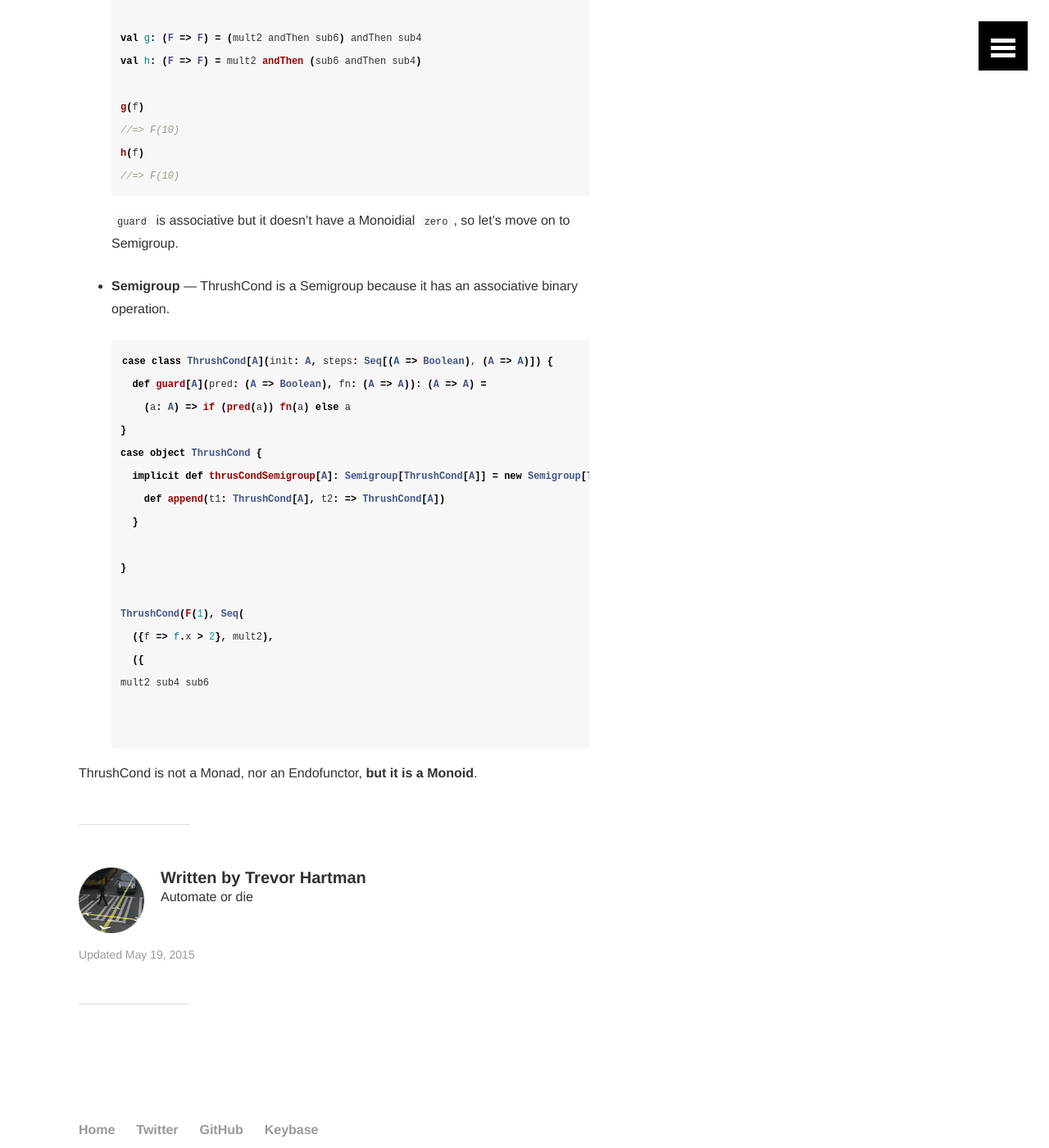
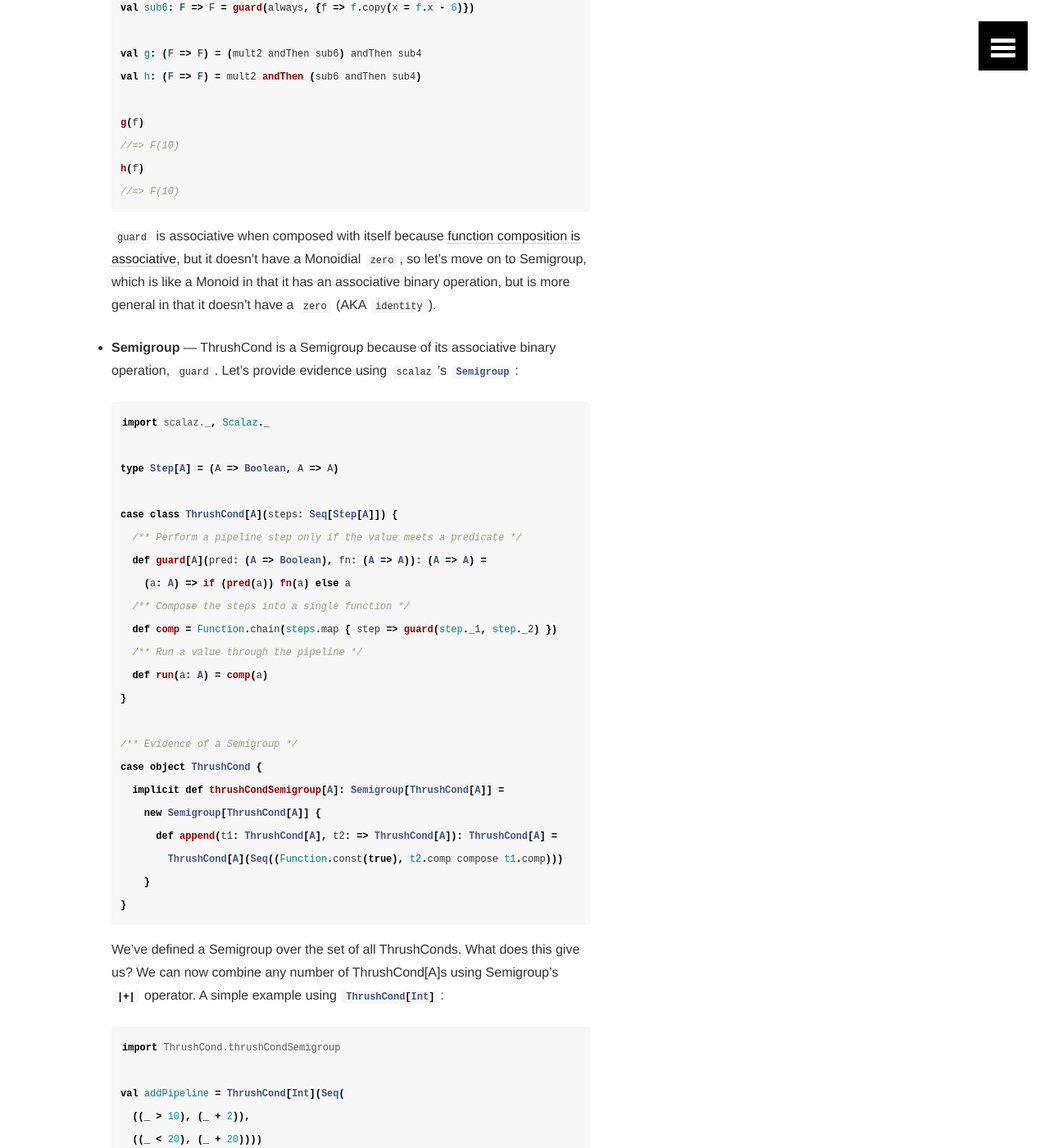
Before and after one commit to devth/devth.github.com, a Jekyll site: the page built from _posts/2015-05-19-thrush-cond-is-not-a-monad.md, in a window 1280 px wide and 1400 px high, scrolled down 3987 px. Shown: the whole window at 82% size. Built offline with Jekyll 4.4.1, drawn with Linux system fonts in a browser that asks for light colours; Markdown is read by kramdown in place of the engine named in the settings; comment, search, counter and statistics services are not loaded; some of the changed text lies outside the part shown.

Commit message:
ThrushCond is a Semigroup

````diff
--- a/_posts/2015-05-19-thrush-cond-is-not-a-monad.md
+++ b/_posts/2015-05-19-thrush-cond-is-not-a-monad.md
@@ -3,7 +3,7 @@ layout: article
 title: ThrushCond is not a Monad
 categories: scala
 comments: true
-excerpt: "Clojure has a useful macro called cond-> that conditionally threads an initial value through a series of predicate/function pairs"
+excerpt: "Clojure has a useful macro called cond-> that conditionally threads an initial value through a series of predicate/function pairs — let's explore a Scala equivalent"
 image:
   feature: thrush_cond_feature.jpg
   teaser: thrush_cond_teaser.jpg
@@ -15,8 +15,9 @@ Clojure has a useful macro called
 threads an initial value through a series of predicate/function pairs only
 applying each function if its predicate returns true. In this post we're going
 to look at a Scala representation, and whether it fits the shape and laws of any
-common algebraic structures: Monoid, Functor (Endofunctor, to be specific), and
-Monad.
+[common algebraic structures](https://en.wikipedia.org/wiki/Outline_of_algebraic_structures#Types_of_algebraic_structures).
+We'll look at Functor (Endofunctor, to be specific), Monad, Monoid, and
+Semigroup.
 
 Let's start with an example in Clojure. We want to build up a request based on
 some arbitrary conditions:
@@ -54,7 +55,7 @@ some arbitrary conditions:
 
 Since Clojure's `->`{:.language-clojure} operator is sometimes referred to as
 the "thrush" operator, I'm going to call `cond->`{:.language-clojure}
-`ThrushCond`{:.language-scala}.
+in Scala `ThrushCond`{:.language-scala}.
 
 First let's model the `Request`{:.language-scala} and helpers equivalent to
 those we used in the Clojure example:
@@ -82,7 +83,7 @@ val userAddress: Option[String] = None
 val accept = "json"
 ```
 
-Now let's create the `ThrushCond`{:.language-scala} class that takes an initial
+Now we'll create the `ThrushCond`{:.language-scala} class that takes an initial
 value, the steps as a `Seq`{:.language-scala} of a predicate/function pairs,
 and defines a `fold`{:.language-scala} method which runs the computation:
 
@@ -132,7 +133,8 @@ val requestPipeline: (Request => Request) =
   Function.chain(Seq(
     guard({_ => userName.isDefined}, {_.addParam("userName", userName.get)}),
     guard({_ => userAddress.isDefined}, {_.addParam("userAddress", userAddress.get)}),
-    guard({_.isValidAccept(accept)}, {req => req.addHeader("accept", req.acceptMap(accept))})))
+    guard({_.isValidAccept(accept)}, {req => req.addHeader("accept",
+      req.acceptMap(accept))})))
 
 val request = requestPipeline(Request("/users"))
 
@@ -140,8 +142,7 @@ val request = requestPipeline(Request("/users"))
 Request(/users,Map(userName -> devth),Map(accept -> application/json))
 ```
 
-Will this work as a Functor, Monad, or Monoid?
-
+Will this work as one of the algebraic structures mentioned at the start?
 
 - **Functor** — Consider Functor's `fmap`{:.language-scala}:
 
@@ -196,31 +197,85 @@ Will this work as a Functor, Monad, or Monoid?
   //=> F(10)
   ```
 
-  `guard`{:.language-scala} is associative but it doesn't have a Monoidial
-  `zero`{:.language-scala}, so let's move on to Semigroup.
+  `guard`{:.language-scala} is associative when composed with itself because
+  [function composition is associative](https://en.wikipedia.org/wiki/Function_composition#Properties),
+  but it doesn't have a Monoidial `zero`{:.language-scala}, so let's move on to
+  Semigroup, which is like a Monoid in that it has an associative binary
+  operation, but is more general in that it doesn't have a
+  `zero`{:.language-scala} (AKA `identity`{:.language-scala}).
 
-- **Semigroup** — ThrushCond is a Semigroup because it has an associative binary
-  operation.
+- **Semigroup** — ThrushCond is a Semigroup because of its associative binary
+  operation, `guard`{:.language-scala}. Let's provide evidence using
+  `scalaz`{:.language-scala}'s `Semigroup`{:.language-scala}:
 
   ```scala
-  case class ThrushCond[A](init: A, steps: Seq[(A => Boolean), (A => A)]) {
+  import scalaz._, Scalaz._
+
+  type Step[A] = (A => Boolean, A => A)
+
+  case class ThrushCond[A](steps: Seq[Step[A]]) {
+    /** Perform a pipeline step only if the value meets a predicate */
     def guard[A](pred: (A => Boolean), fn: (A => A)): (A => A) =
       (a: A) => if (pred(a)) fn(a) else a
-  }
-  case object ThrushCond {
-    implicit def thrusCondSemigroup[A]: Semigroup[ThrushCond[A]] = new Semigroup[ThrushCond[A]] {
-      def append(t1: ThrushCond[A], t2: => ThrushCond[A])
-    }
-
+    /** Compose the steps into a single function */
+    def comp = Function.chain(steps.map { step => guard(step._1, step._2) })
+    /** Run a value through the pipeline */
+    def run(a: A) = comp(a)
   }
 
-  ThrushCond(F(1), Seq(
-    ({f => f.x > 2}, mult2),
-    ({
-  mult2 sub4 sub6
-
-
+  /** Evidence of a Semigroup */
+  case object ThrushCond {
+    implicit def thrushCondSemigroup[A]: Semigroup[ThrushCond[A]] =
+      new Semigroup[ThrushCond[A]] {
+        def append(t1: ThrushCond[A], t2: => ThrushCond[A]): ThrushCond[A] =
+          ThrushCond[A](Seq((Function.const(true), t2.comp compose t1.comp)))
+      }
+  }
   ```
 
+  We've defined a Semigroup over the set of all ThrushConds. What does this give
+  us? We can now combine any number of ThrushCond[A]s using Semigroup's
+  `|+|`{:.language-scala} operator. A simple example using
+  `ThrushCond[Int]`{:.language-scala}:
 
-ThrushCond is not a Monad, nor an Endofunctor, **but it is a Monoid**.
+  ```scala
+  import ThrushCond.thrushCondSemigroup
+
+  val addPipeline = ThrushCond[Int](Seq(
+    ((_ > 10), (_ + 2)),
+    ((_ < 20), (_ + 20))))
+
+  val multPipeline = ThrushCond[Int](Seq(
+    ((_ == 70), (_ * 10)),
+    ((_ > 0), (_ * 7))))
+
+  val pipeline = addPipeline |+| multPipeline
+
+  // Examples
+  multPipeline run 70 //=> 70 * 10 * 7 == 4900
+  pipeline run 2 //=> (2 + 20) * 7 == 154
+  pipeline run 12 //=> (12 + 2 + 20) * 7 == 238
+  ```
+
+  And finally, back to our `Request`{:.language-scala} example in Clojure,
+  splitting it into two pipelines for the purpose of demonstration (and possible
+  separation of concerns):
+
+  ```scala
+  val userPipeline = ThrushCond[Request](Seq(
+    ({_ => userName.isDefined}, {_.addParam("userName", userName.get)}),
+    ({_ => userAddress.isDefined}, {_.addParam("userAddress", userAddress.get)})))
+
+  val headerPipeline = ThrushCond[Request](Seq(
+    ({_.isValidAccept(accept)}, {req => req.addHeader("accept",
+      req.acceptMap(accept))})))
+
+  val requestPipeline = userPipeline |+| headerPipeline
+
+  requestPipeline run Request("/users")
+  //=>
+  Request(/users,Map(userName -> devth),Map(accept -> application/json))
+  ```
+
+ThrushCond is not a Monad, nor an Endofunctor, nor a Monoid, **but it is a
+Semigroup**.
````
Also changed, not shown: other parts of _posts/2015-05-19-thrush-cond-is-not-a-monad.md (+3 -3 lines).
